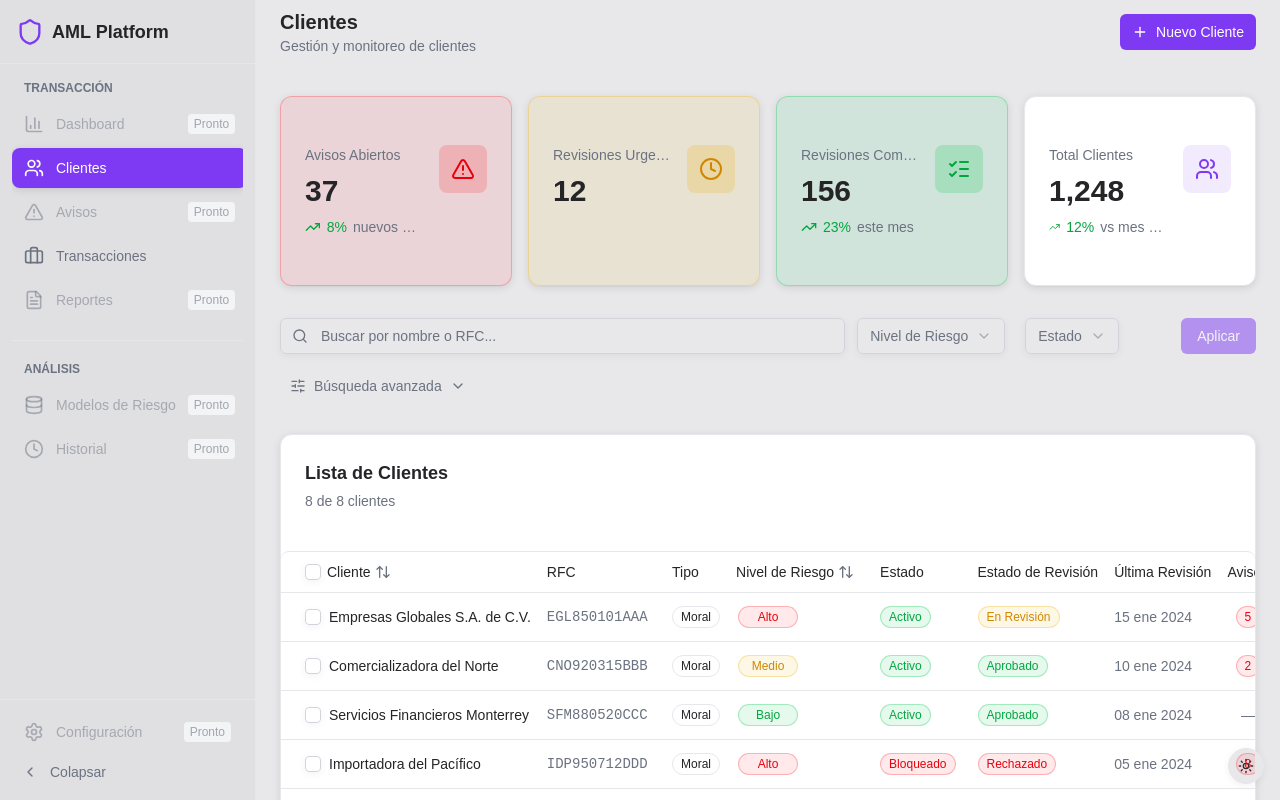
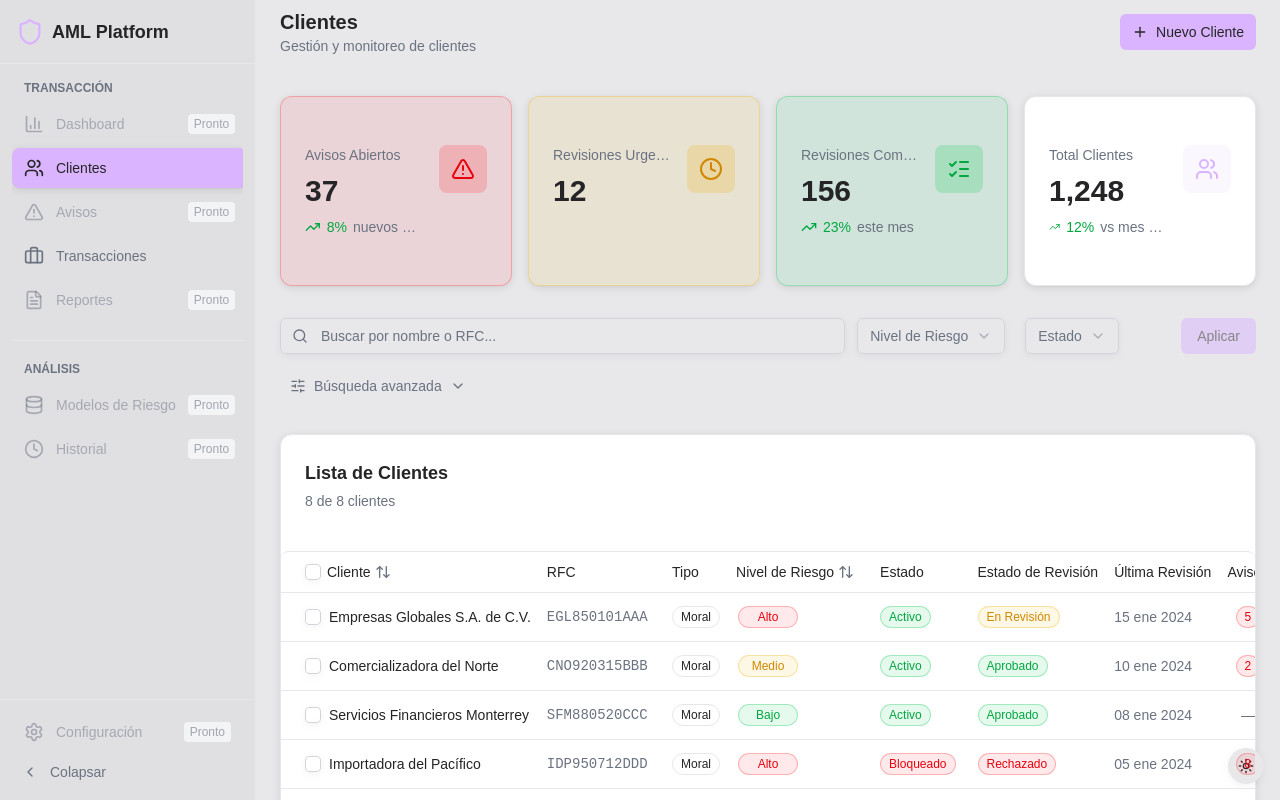
Before and after one commit to janovix/aml, a Next.js app: page /clients in a window 1280 px wide. Built offline with nearby package versions, Linux system fonts and the light colour scheme.

Commit message:
Refactor: Adjust primary and chart colors for better contrast
Co-authored-by: azael.ortega <azael.ortega@algenium.systems>

```diff
--- a/src/app/globals.css
+++ b/src/app/globals.css
@@ -13,8 +13,8 @@
 	--card-foreground: oklch(0.2626 0.0057 301.1438);
 	--popover: oklch(1 0 0);
 	--popover-foreground: oklch(0.2626 0.0057 301.1438);
-	--primary: oklch(0.5477 0.2518 292.8796);
-	--primary-foreground: oklch(1 0 0);
+	--primary: oklch(0.8285 0.1089 307.5875);
+	--primary-foreground: oklch(0.2626 0.0057 301.1438);
 	--secondary: oklch(0.8711 0.0055 286.286);
 	--secondary-foreground: oklch(0.2626 0.0057 301.1438);
 	--muted: oklch(0.967 0.0029 264.5419);
@@ -25,16 +25,16 @@
 	--destructive-foreground: oklch(1 0 0);
 	--border: oklch(0.9276 0.0058 264.5313);
 	--input: oklch(0.8717 0.0093 258.3382);
-	--ring: oklch(0.5477 0.2518 292.8796);
-	--chart-1: oklch(0.5477 0.2518 292.8796);
-	--chart-2: oklch(0.432 0.2106 292.7591);
-	--chart-3: oklch(0.5575 0.2525 302.3212);
-	--chart-4: oklch(0.709 0.1592 293.5412);
-	--chart-5: oklch(0.8112 0.1013 293.5712);
+	--ring: oklch(0.8285 0.1089 307.5875);
+	--chart-1: oklch(0.8285 0.1089 307.5875);
+	--chart-2: oklch(0.7141 0.1639 299.8224);
+	--chart-3: oklch(0.5987 0.206 294.869);
+	--chart-4: oklch(0.5082 0.2314 289.5909);
+	--chart-5: oklch(0.4059 0.2079 288.8127);
 	--sidebar: oklch(0.9076 0.004 286.3189);
 	--sidebar-foreground: oklch(0.2626 0.0057 301.1438);
-	--sidebar-primary: oklch(0.5477 0.2518 292.8796);
-	--sidebar-primary-foreground: oklch(1 0 0);
+	--sidebar-primary: oklch(0.8285 0.1089 307.5875);
+	--sidebar-primary-foreground: oklch(0.2626 0.0057 301.1438);
 	--sidebar-accent: oklch(0.8711 0.0055 286.286);
 	--sidebar-accent-foreground: oklch(0.2626 0.0057 301.1438);
 	--sidebar-border: oklch(0.8452 0 0);
```
